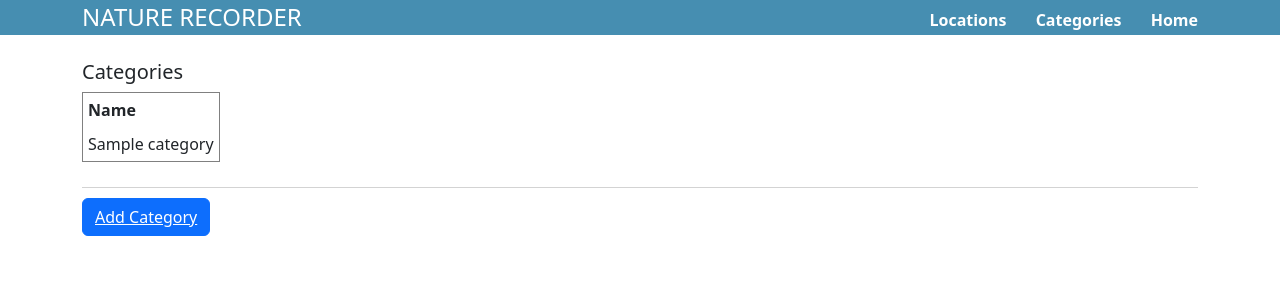
After one commit to davewalker5/NatureRecorderPy, a Flask app: template src/naturerec_web/categories/templates/categories/list.html in a window 1280 px wide. The commit adds this page. Shown: the top 300 px of the page. Run offline with Flask 2, Linux system fonts and the light colour scheme; the template is opened without the code that fills it: most values are stand-ins (such as "Sample title", 1, 10 or a date in 2020); some libraries are stand-ins or nearby versions.

Commit message:
Added category list page

```diff
--- /dev/null
+++ b/src/naturerec_web/categories/__init__.py
@@ -0,0 +1,5 @@
+from naturerec_web.categories.categories_blueprint import categories_bp
+
+__all__ = [
+    "categories_bp"
+]
--- /dev/null
+++ b/src/naturerec_web/categories/templates/categories/categories.html
@@ -0,0 +1,30 @@
+{% if categories | length > 0 %}
+    <table class="striped">
+        <thead>
+            <th>Name</th>
+            {% if edit_enabled %}
+                <th></th>
+                <th></th>
+            {% endif %}
+        </thead>
+        <tbody>
+            {% for category in categories %}
+                <tr>
+                    <td>{{ category.name }}</td>
+                    {% if edit_enabled %}
+                        <td>
+                            <a href="#">
+                                <i class="fa fa-edit" title="Edit Category"></i>
+                            </a>
+                        </td>
+                        <td>
+                            <a href="#">
+                                <i class="fa fa-trash" title="Delete Category"></i>
+                            </a>
+                        </td>
+                    {% endif %}
+                </tr>
+            {% endfor %}
+        </tbody>
+    </table>
+{% endif %}
--- /dev/null
+++ b/src/naturerec_web/categories/templates/categories/list.html
@@ -0,0 +1,16 @@
+{% extends "layout.html" %}
+{% block title %}Categories{% endblock %}
+
+{% block content %}
+    <h1>Categories</h1>
+    {% if categories | length > 0 %}
+        {% include "categories/categories.html" with context %}
+    {% else %}
+        <span>There are no categories in the database</span>
+    {% endif %}
+    <div class="button-bar">
+        <button type="button" class="btn btn-primary">
+            <a href="#">Add Category</a>
+        </button>
+    </div>
+{% endblock %}
--- a/src/naturerec_web/naturerecorder.py
+++ b/src/naturerec_web/naturerecorder.py
@@ -10,6 +10,7 @@ import os
 from flask import Flask, redirect
 from .sightings import sightings_bp
 from .locations import locations_bp
+from .categories import categories_bp
 
 
 app = Flask("Nature Recorder",
@@ -19,6 +20,7 @@ app = Flask("Nature Recorder",
 app.secret_key = b'some secret key'
 app.register_blueprint(sightings_bp, url_prefix='/sightings')
 app.register_blueprint(locations_bp, url_prefix='/locations')
+app.register_blueprint(categories_bp, url_prefix='/categories')
 
 
 @app.route("/")
--- a/src/naturerec_web/templates/menu.html
+++ b/src/naturerec_web/templates/menu.html
@@ -2,6 +2,7 @@
     <nav>
         <ul class="menu">
             <li><a href="{{ url_for('locations.list_all') }}">Locations</a></li>
+            <li><a href="{{ url_for('categories.list_all') }}">Categories</a></li>
             <li><a href="{{ url_for('home') }}">Home</a></li>
         </ul>
     </nav>
```
Also changed, not shown: src/naturerec_web/categories/categories_blueprint.py (added, +21 -0 lines), src/naturerec_web/locations/templates/locations/locations.html (+14 -0 lines).
